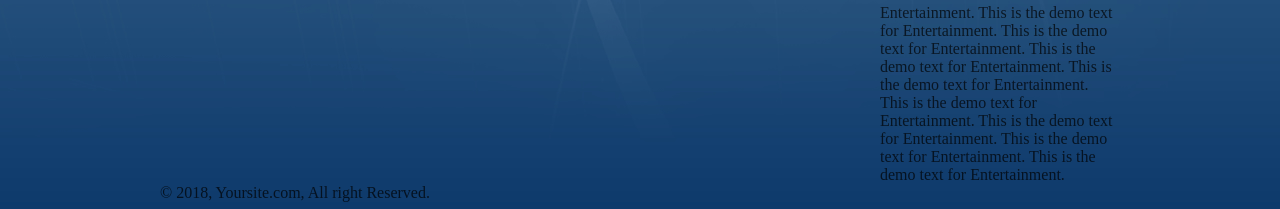
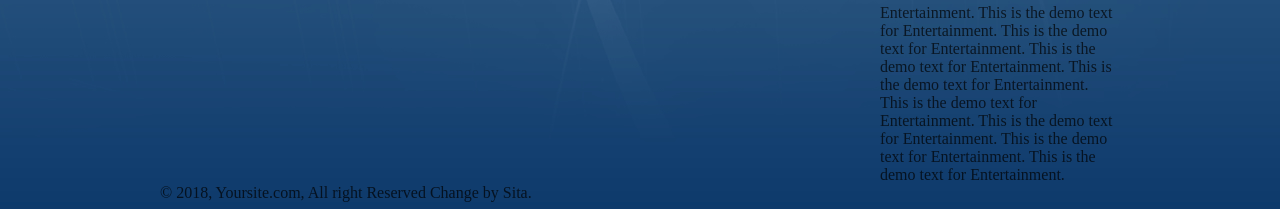
Before and after one commit to eclatdev/myproject, a plain HTML site: page index.html in a window 1280 px wide. Shown: the part 636-845 px from the top of the page. Drawn offline with Linux system fonts and the light colour scheme.

Commit message:
Footer Changes by sita

```diff
--- a/index.html
+++ b/index.html
@@ -166,7 +166,7 @@
 			<!-- Copyright Start-->
 <div class="clear"></div>
 			<div class="row">
-				<div class="column4">&copy; 2018, Yoursite.com, All right Reserved.</div>
+				<div class="column4">&copy; 2018, Yoursite.com, All right Reserved Change by Sita.</div>
 			</div>
 			<!-- Copyright Close-->
 
```
